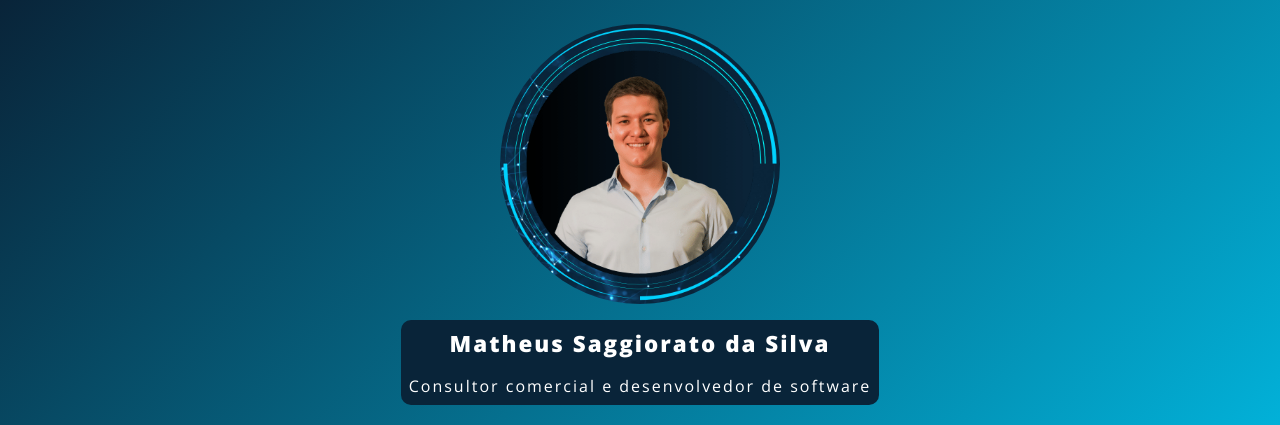
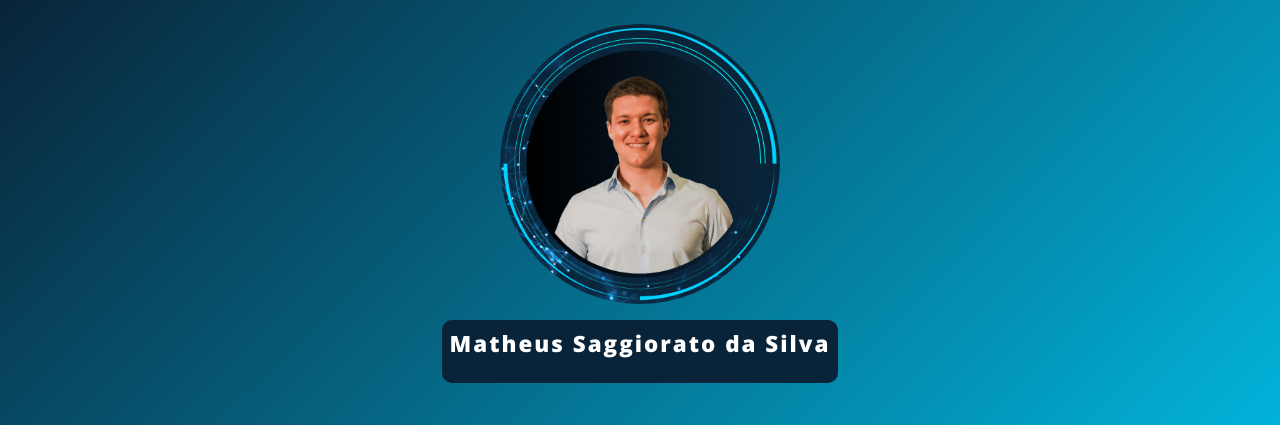
Before and after one commit to MatheusSaggiorato/meus-links, a plain HTML site: page index.html in a window 1280 px wide. Shown: the top 425 px of the page. Drawn offline with nearby package versions, Linux system fonts and the light colour scheme.

Commit message:
Update index.html

```diff
--- a/index.html
+++ b/index.html
@@ -19,7 +19,7 @@
 
     <div class="title">
       <h1>Matheus Saggiorato da Silva</h1>
-      <p>Consultor comercial e desenvolvedor de software
+      <!-- <p>Desenvolvedor de software -->
       </p>
     </div>
 
```
